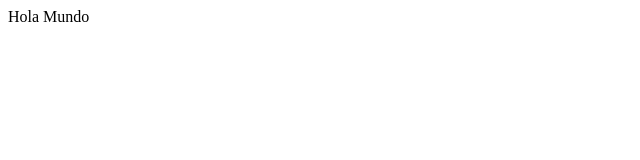
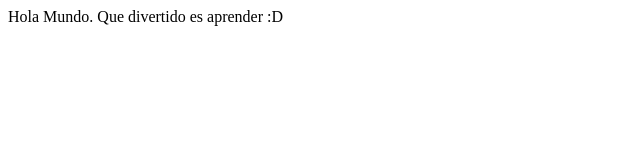
Before and after one commit to tetsudaux/proyectoDemoCursoPrework, a plain HTML site: page index.html in a window 1280 px wide. Shown: the whole page, without its empty margins (0-640 px from the left). Drawn offline with Linux system fonts and the light colour scheme.

Commit message:
cambios 2

```diff
--- a/index.html
+++ b/index.html
@@ -7,6 +7,6 @@
     <title>Documents</title>
 </head>
 <body>
-    <div>Hola Mundo</div>
+    <div>Hola Mundo. Que divertido es aprender :D </div>
 </body>
 </html>
```
